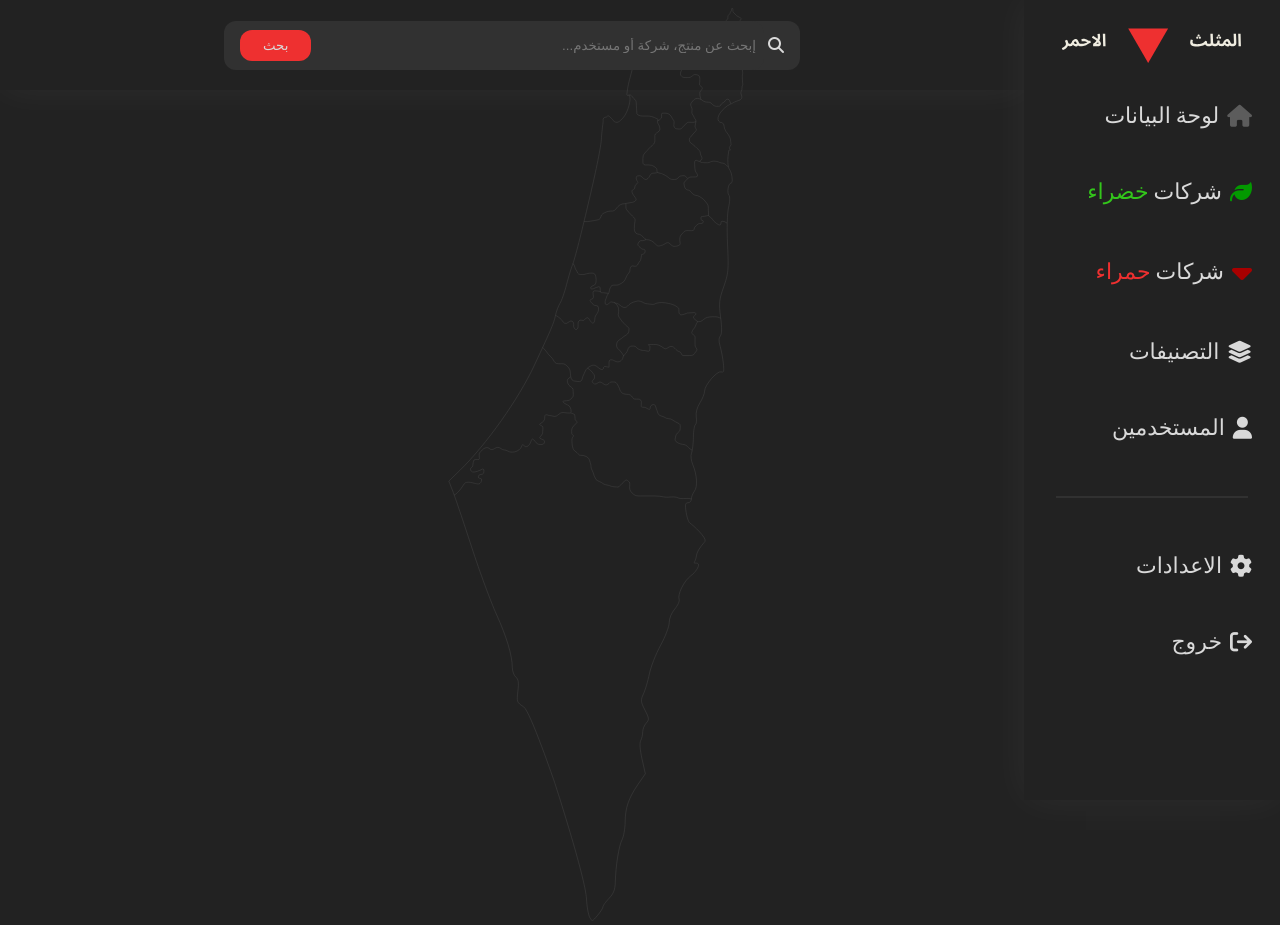
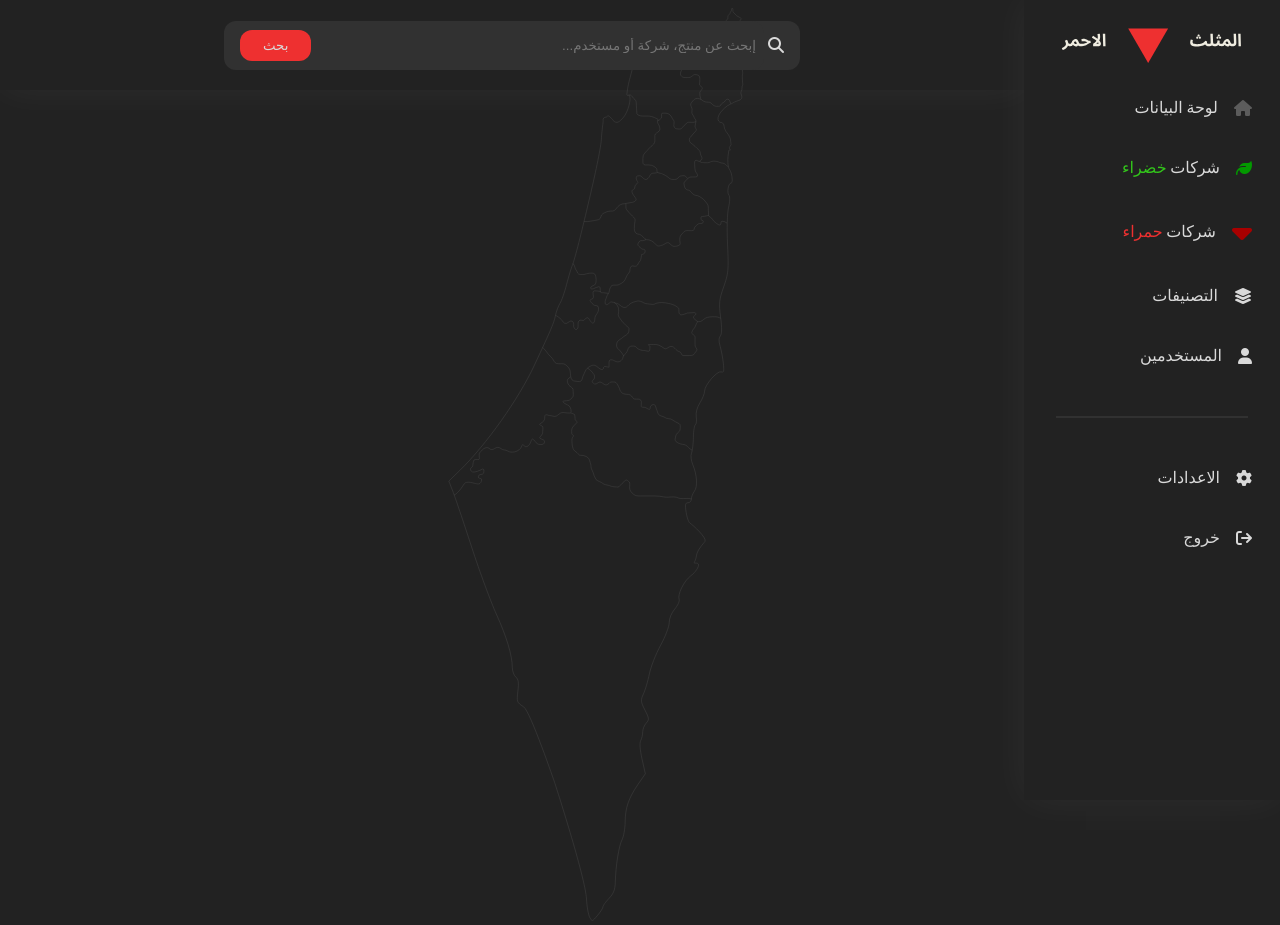
Before and after one commit to abokamal09/college-project, a plain HTML site: page pages/core.html in a window 1280 px wide. Drawn offline with Linux system fonts and the light colour scheme.

Commit message:
some updates in ui

```diff
--- a/style/syle.css
+++ b/style/syle.css
@@ -124,15 +124,15 @@ nav {
     li {
       list-style: none;
       padding: 8px;
-      font-size: 22px;
       display: flex;
       justify-content: flex-start;
       align-items: center;
-      gap: 0.5rem;
+      gap: 1rem;
       border-radius: 12px;
-      margin: 1rem;
+      margin: 0.5rem;
       margin-right: 20px;
       transition: all 0.3s ease-in-out;
+      cursor: pointer;
       /* anchor link style */
       a {
         text-decoration: none;
```
